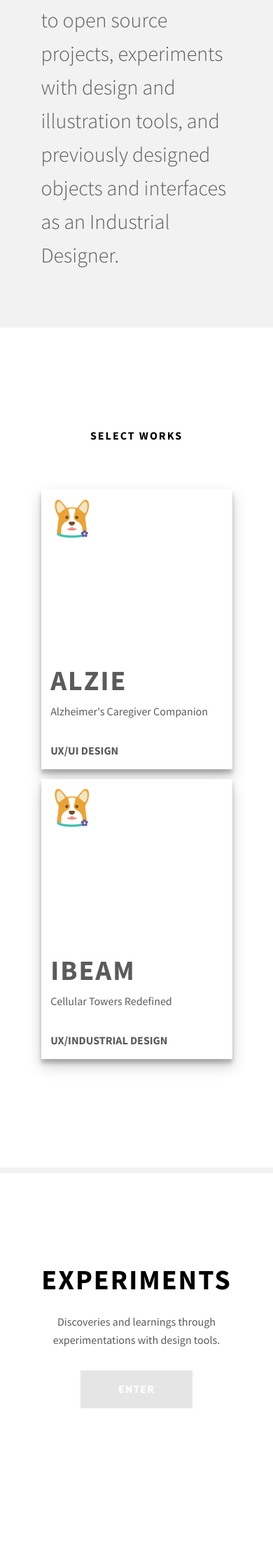
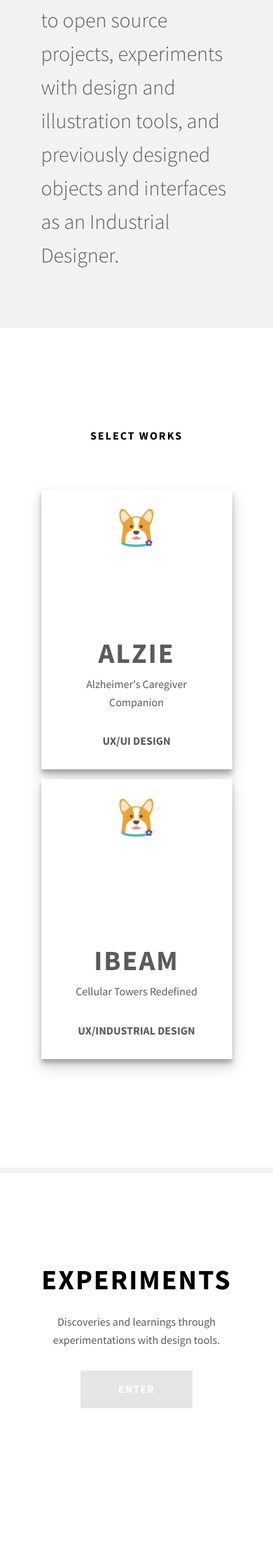
Before and after one commit to adachiu/adachiu.github.io, a Jekyll site: the page built from index.html, in a window 390 px wide. Shown: the part 366-2589 px from the top of the page at 70% size. Built offline with Jekyll 4.4.1, drawn with Linux system fonts in a browser that asks for light colours.

```diff
--- a/_includes/section-works.html
+++ b/_includes/section-works.html
@@ -14,6 +14,7 @@
       </div>
     </div>
 
+
     <div class="teaser-detail teaser-ibeam">
       <div class="project-logo">
         <img src="/assets/img/logo-test.png" alt="Ibeam Cellular Towers Redefined - Industrial Design">
--- a/assets/css/main.css
+++ b/assets/css/main.css
@@ -678,11 +678,39 @@ a svg:hover #linkedin-logo {
   background-color: #fff;
   height: 75em;
   margin: 0 10%;
-  /* Media Queries */ }
+  /* Media Queries */
+  /* SMALL */
+  /* MEDIUM */
+  /* MEDIUM-2 */
+  /* LARGE */
+  /* LARGE-2 */
+  /* XLARGE */
+  /* XLARGE-3 */ }
   @media screen and (max-width: 40em) {
     /* line 1, 3-sections/_home-works.scss */
     .works {
-      width: 70%; } }
+      width: 70%; }
+      /* line 16, 3-sections/_home-works.scss */
+      .works .teaser-detail {
+        display: -webkit-box;
+        display: -webkit-flex;
+        display: -ms-flexbox;
+        display: flex;
+        -webkit-box-orient: vertical;
+        -webkit-box-direction: normal;
+        -webkit-flex-direction: column;
+            -ms-flex-direction: column;
+                flex-direction: column;
+        -webkit-box-pack: justify;
+        -webkit-justify-content: space-between;
+            -ms-flex-pack: justify;
+                justify-content: space-between;
+        margin: 0 0 5% 0;
+        padding: 10%;
+        text-align: center; }
+      /* line 25, 3-sections/_home-works.scss */
+      .works .teaser-alzie {
+        background-image: none; } }
   @media screen and (min-width: 40.063em) {
     /* line 1, 3-sections/_home-works.scss */
     .works {
@@ -708,7 +736,7 @@ a svg:hover #linkedin-logo {
     .works {
       width: 50%; } }
 
-/* line 41, 3-sections/_home-works.scss */
+/* line 62, 3-sections/_home-works.scss */
 .teaser {
   -webkit-box-orient: horizontal;
   -webkit-box-direction: normal;
@@ -718,16 +746,8 @@ a svg:hover #linkedin-logo {
   margin-top: 4em;
   border: none;
   width: 100%; }
-  /* line 47, 3-sections/_home-works.scss */
-  .teaser .teaser-alzie {
-    background-color: white;
-    height: 400px; }
-  /* line 52, 3-sections/_home-works.scss */
-  .teaser .teaser-ibeam {
-    background-color: white;
-    height: 400px; }
 
-/* line 58, 3-sections/_home-works.scss */
+/* line 71, 3-sections/_home-works.scss */
 .teaser-detail {
   display: -webkit-box;
   display: -webkit-flex;
@@ -749,31 +769,45 @@ a svg:hover #linkedin-logo {
   -webkit-transition: all 100ms ease-in-out;
   transition: all 100ms ease-in-out;
   box-shadow: 0 10px 20px rgba(0, 0, 0, 0.19), 0 6px 6px rgba(0, 0, 0, 0.23); }
-  /* line 71, 3-sections/_home-works.scss */
+  /* line 84, 3-sections/_home-works.scss */
   .teaser-detail:hover {
     box-shadow: 0 14px 28px rgba(0, 0, 0, 0.25), 0 10px 10px rgba(0, 0, 0, 0.22); }
-  /* line 75, 3-sections/_home-works.scss */
+  /* line 88, 3-sections/_home-works.scss */
   .teaser-detail:active {
     box-shadow: 0 10px 20px rgba(0, 0, 0, 0.19), 0 6px 6px rgba(0, 0, 0, 0.23); }
-  /* line 80, 3-sections/_home-works.scss */
+  /* line 93, 3-sections/_home-works.scss */
   .teaser-detail .project-text {
     -webkit-box-orient: vertical;
     -webkit-box-direction: normal;
     -webkit-flex-direction: column;
         -ms-flex-direction: column;
             flex-direction: column; }
-  /* line 84, 3-sections/_home-works.scss */
+  /* line 97, 3-sections/_home-works.scss */
   .teaser-detail h2 {
     color: #5b5b5b; }
-  /* line 88, 3-sections/_home-works.scss */
+  /* line 101, 3-sections/_home-works.scss */
   .teaser-detail p {
     margin: 0;
     color: #5b5b5b; }
-  /* line 93, 3-sections/_home-works.scss */
+  /* line 106, 3-sections/_home-works.scss */
   .teaser-detail .category {
     text-transform: uppercase;
     font-weight: 700;
     margin-top: 1.875em; }
+
+/* line 113, 3-sections/_home-works.scss */
+.teaser-alzie {
+  background: url("");
+  background-repeat: no-repeat;
+  background-position: right top;
+  background-color: white;
+  background-size: contain;
+  height: 400px; }
+
+/* line 123, 3-sections/_home-works.scss */
+.teaser-ibeam {
+  background-color: white;
+  height: 400px; }
 
 /* line 4, 3-sections/_home-experiments.scss */
 .parallax-window {
```
Also changed, not shown: assets/css/3-sections/_home-works.scss (+37 -9 lines).
